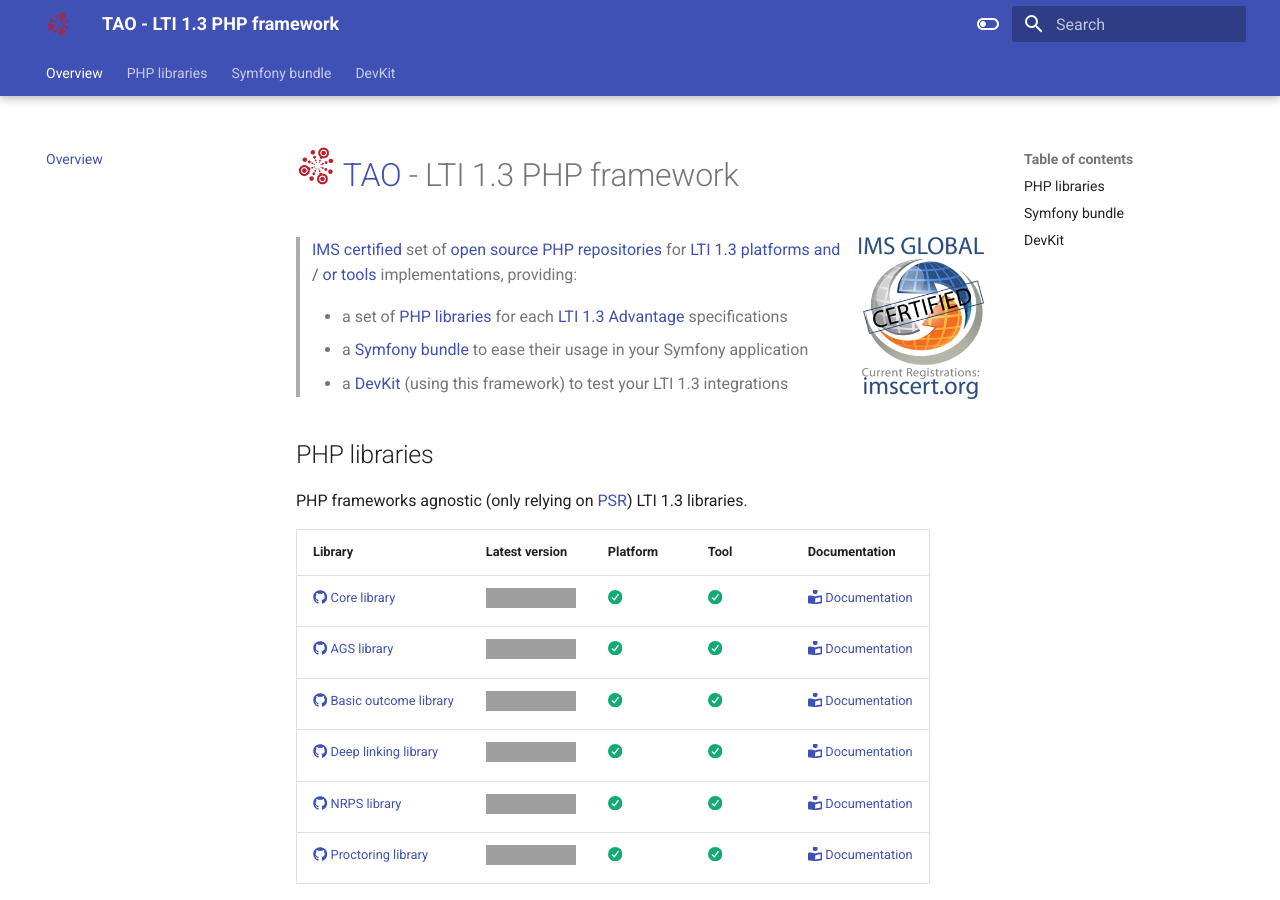
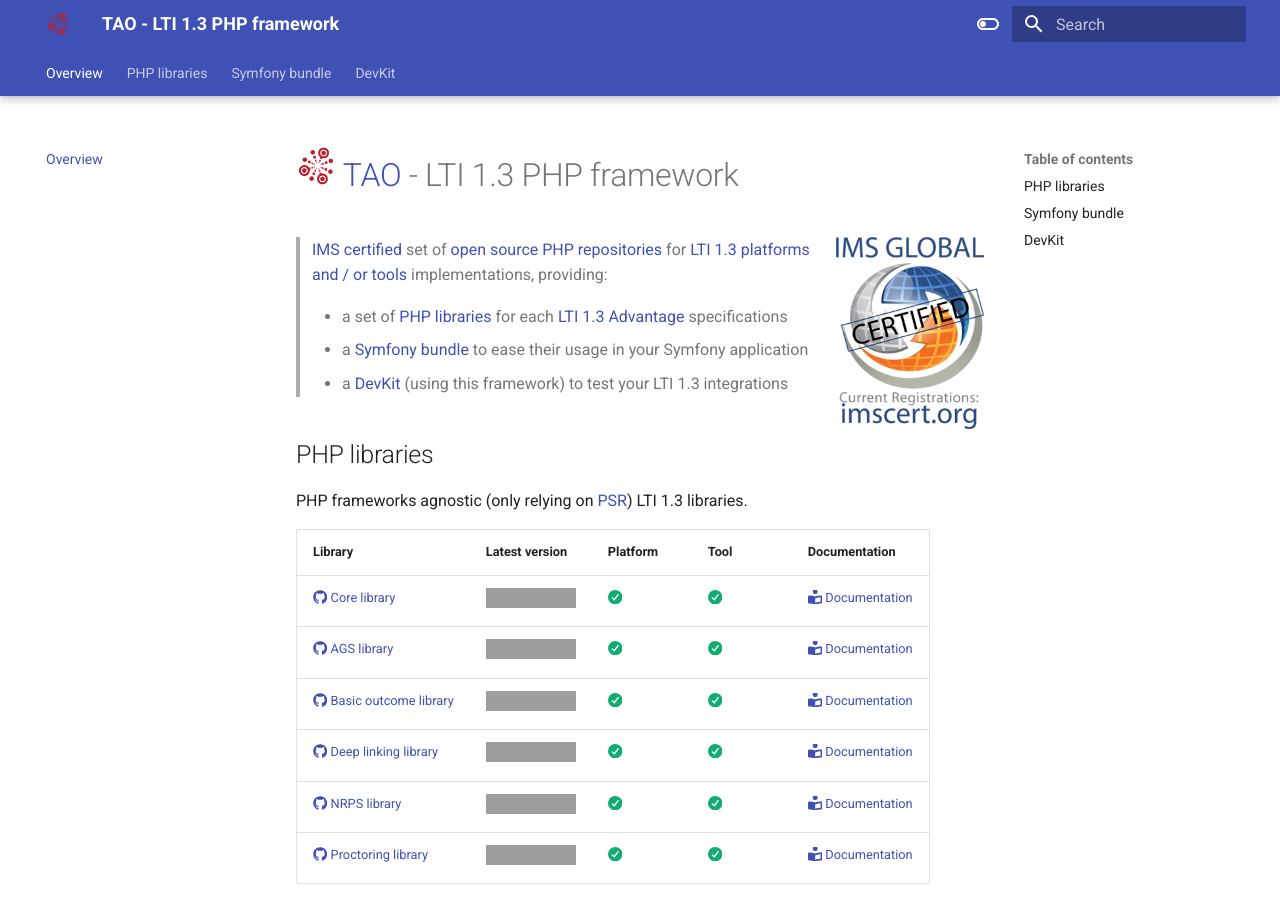
Before and after one commit to oat-sa/doc-lti1p3, an MkDocs documentation site: the page built from docs/index.md, in a window 1280 px wide and 900 px high. Built offline with MkDocs 1.6.1 and Material for MkDocs 9.7.7, drawn with Linux system fonts in a browser that asks for light colours; grey boxes are pictures that could not be loaded.

Commit message:
feat: content

```diff
--- a/docs/index.md
+++ b/docs/index.md
@@ -1,6 +1,6 @@
 # [![IMS certifications](assets/images/logo.png){ width=40px height=40px }    TAO](https://taotesting.com) - LTI 1.3 PHP framework
 
->[![IMS certifications](assets/images/ims-cert.png){ align=right width=125x height=125px }](https://site.imsglobal.org/certifications/open-assessment-technologies-sa/tao-lti-13-devkit)
+>[![IMS certifications](assets/images/ims-cert.png){ align=right width=148x height=148px }](https://site.imsglobal.org/certifications/open-assessment-technologies-sa/tao-lti-13-devkit)
 >[IMS certified](https://site.imsglobal.org/certifications/open-assessment-technologies-sa/tao-lti-13-devkit) set of [open source PHP repositories](https://github.com/oat-sa?q=lti1p3) for [LTI 1.3 platforms and / or tools](http://www.imsglobal.org/spec/lti/v1p3/#platforms-and-tools) implementations, providing:
 >
 > - a set of [PHP libraries](#php-libraries) for each [LTI 1.3 Advantage](http://www.imsglobal.org/lti-advantage-overview) specifications
```
